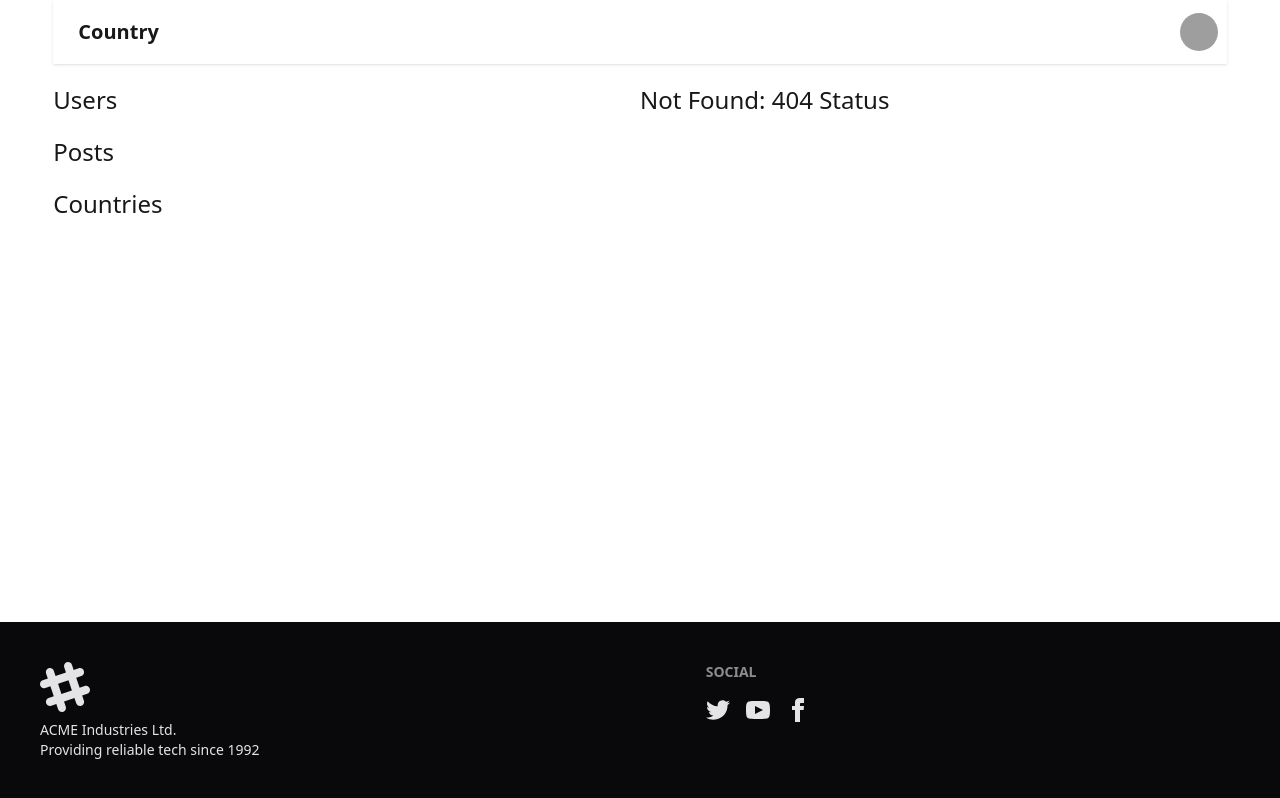
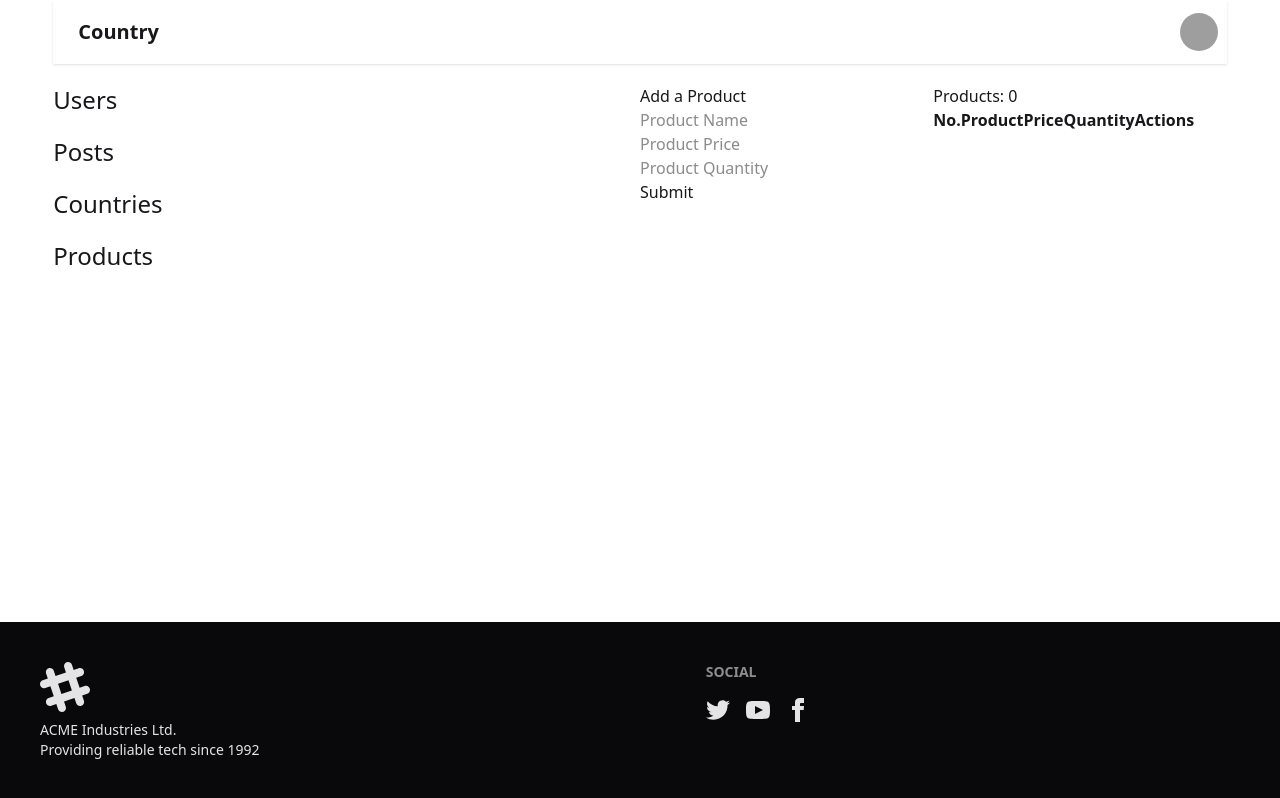
Before and after one commit to abdulbariks/Country, a React (Vite) app: page /products in a window 1280 px wide. Before the commit this address had no page. Built offline with nearby package versions, Linux system fonts and the light colour scheme; grey boxes are pictures that could not be loaded.

Commit message:
Product Management with Form & Table

```diff
--- /dev/null
+++ b/src/components/Products/ProductForm.jsx
@@ -0,0 +1,53 @@
+import React, { useState } from "react";
+
+const ProductForm = ({ handleProduct }) => {
+  const [error, setError] = useState("");
+
+  const handleProductSubmit = (e) => {
+    e.preventDefault();
+    const name = e.target.name.value;
+    const price = e.target.price.value;
+    const quantity = e.target.quantity.value;
+    // validation
+    if (name.length === 0) {
+      setError("Please provide a product name");
+      return;
+    } else if (price.length === 0) {
+      setError("Please provide a price");
+      return;
+    } else if (price < 0) {
+      setError("Price can not be negative");
+      return;
+    } else {
+      setError("");
+    }
+
+    const newProduct = {
+      name,
+      price,
+      quantity,
+    };
+    // console.log(newProduct)
+
+    handleProduct(newProduct);
+  };
+  return (
+    <div>
+      <h3>Add a Product</h3>
+      <form onSubmit={handleProductSubmit}>
+        <input type="text" name="name" placeholder="Product Name" />
+        <br />
+        <input type="text" name="price" placeholder="Product Price" />
+        <br />
+        <input type="text" name="quantity" placeholder="Product Quantity" />
+        <br />
+        <input type="submit" value="Submit" />
+      </form>
+      <p className="text-red-600">
+        <small>{error}</small>
+      </p>
+    </div>
+  );
+};
+
+export default ProductForm;
--- /dev/null
+++ b/src/components/Products/ProductTable.jsx
@@ -0,0 +1,34 @@
+import React from "react";
+
+const ProductTable = ({ products }) => {
+  return (
+    <div>
+      <h3>Products: {products.length}</h3>
+
+      <table>
+        <thead>
+          <tr>
+            <th>No.</th>
+            <th>Product</th>
+            <th>Price</th>
+            <th>Quantity</th>
+            <th>Actions</th>
+          </tr>
+        </thead>
+        <tbody>
+          {products.map((product, index) => (
+            <tr key={index}>
+              <td>{index + 1}</td>
+              <td>{product.name}</td>
+              <td>{product.price}</td>
+              <td>{product.quantity}</td>
+              <td></td>
+            </tr>
+          ))}
+        </tbody>
+      </table>
+    </div>
+  );
+};
+
+export default ProductTable;
--- /dev/null
+++ b/src/components/Products/Products.jsx
@@ -0,0 +1,19 @@
+import React, { useState } from "react";
+import ProductForm from "./ProductForm";
+import ProductTable from "./ProductTable";
+
+const Products = () => {
+  const [products, setProducts] = useState([]);
+  const handleProduct = (newProduct) => {
+    const newProducts = [...products, newProduct];
+    setProducts(newProducts);
+  };
+  return (
+    <div className="grid grid-cols-2">
+      <ProductForm handleProduct={handleProduct}></ProductForm>
+      <ProductTable products={products}></ProductTable>
+    </div>
+  );
+};
+
+export default Products;
--- a/src/components/SideBar/SideBar.jsx
+++ b/src/components/SideBar/SideBar.jsx
@@ -5,15 +5,18 @@
   return (
     <div>
       <nav className="flex flex-col gap-5">
-        <a className="text-2xl">
+        <p className="text-2xl">
           <NavLink to="/users">Users</NavLink>
-        </a>
-        <a className="text-2xl">
+        </p>
+        <p className="text-2xl">
           <NavLink to="/posts">Posts</NavLink>
-        </a>
-        <a className="text-2xl">
+        </p>
+        <p className="text-2xl">
           <NavLink to="/countries">Countries</NavLink>
-        </a>
+        </p>
+        <p className="text-2xl">
+          <NavLink to="products">Products</NavLink>
+        </p>
       </nav>
     </div>
   );
--- a/src/main.jsx
+++ b/src/main.jsx
@@ -6,6 +6,7 @@
 import Navbar from "./components/Navbar/Navbar.jsx";
 import Users from "./components/users/Users.jsx";
 import Countries from "./components/countries/countries.jsx";
+import Products from "./components/Products/Products.jsx";
 
 const countriesPromise = fetch("countries.json").then((res) => res.json());
 
@@ -27,6 +28,10 @@
         ),
       },
       {
+        path: "/products",
+        Component: Products,
+      },
+      {
         path: "*",
         element: <h3 className="text-2xl">Not Found: 404 Status</h3>,
       },
```
